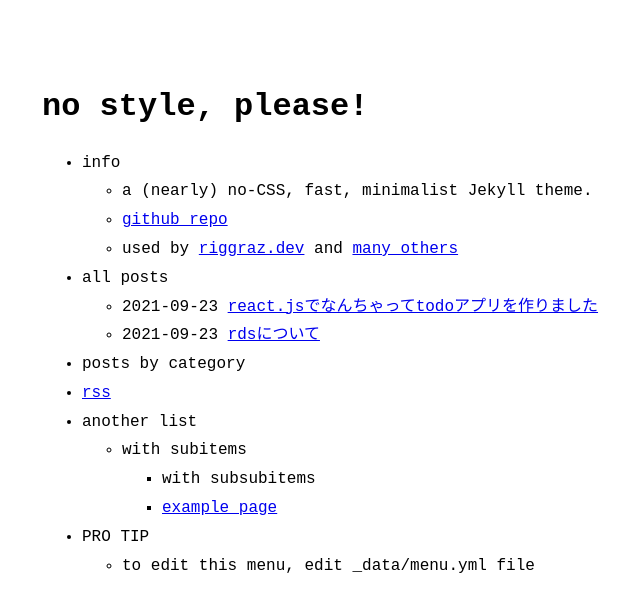
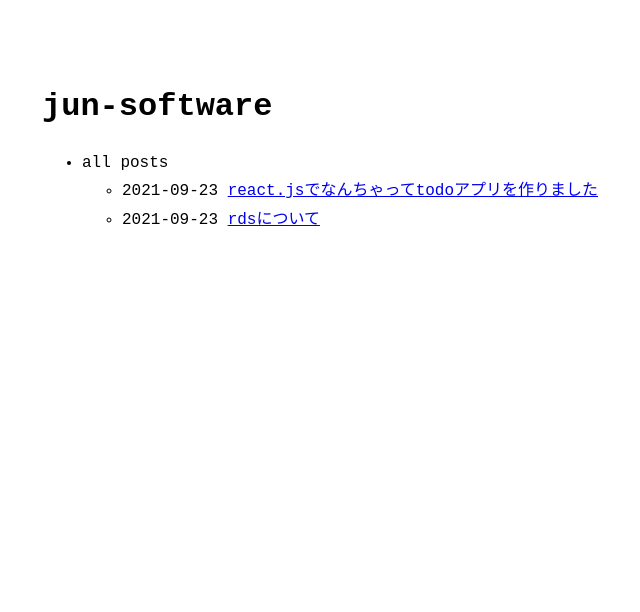
Before and after one commit to jun0222/jekyll-my-blog, a Jekyll site: the page built from index.md, in a window 1280 px wide. Shown: the top 612 px of the page, without its empty margins (278-918 px from the left). Built offline with Jekyll 4.4.1, drawn with Linux system fonts in a browser that asks for light colours.

Commit message:
不要なメニューを削除

```diff
--- a/_config.yml
+++ b/_config.yml
@@ -1,10 +1,9 @@
-title: no style, please! # name of the site
-author: Riccardo Graziosi # name of site's author
-email: riccardo.graziosi97@gmail.com # email of site's author
-url: https://riggraz.dev # root address of the site
+title: jun-software # name of the site
+author: jun # name of site's author
+email: jundev63@gmail.com # email of site's author
 baseurl: "/jun-software" # subpath of the site, e.g. "/blog" (leave it blank "" if you're site shouldn't use a subpath)
 description: > # description of the site (multiple lines allowed)
-  A (nearly) no-CSS, fast, minimalist Jekyll theme.
+  日々の学習、成果物をアウトプットします。
 
 permalink: /:slug.html
 
--- a/_data/menu.yml
+++ b/_data/menu.yml
@@ -2,37 +2,9 @@
 # https://github.com/riggraz/no-style-please#customize-the-menu
 
 entries:
-  - title: info
-    entries:
-      - title: a (nearly) no-CSS, fast, minimalist Jekyll theme.
-      - title: github repo
-        url: https://github.com/riggraz/no-style-please
-      - title: "used by <a href='https://riggraz.dev'>riggraz.dev</a> and <a href='https://github.com/riggraz/no-style-please/network/dependents'>many others</a>"
-
   - title: all posts
     post_list:
       limit: 5
       show_more: true
       show_more_text: See archive...
       show_more_url: archive.html
-
-  - title: posts by category
-    post_list:
-      category: example2
-      show_more: true
-      show_more_text: See more posts...
-      show_more_url: example2-archive.html
-
-  - title: rss
-    url: feed.xml
-
-  - title: another list
-    entries:
-      - title: with subitems
-        entries:
-          - title: with subsubitems
-          - title: example page
-            url: about
-  - title: PRO TIP
-    entries:
-      - title: to edit this menu, edit _data/menu.yml file
```
